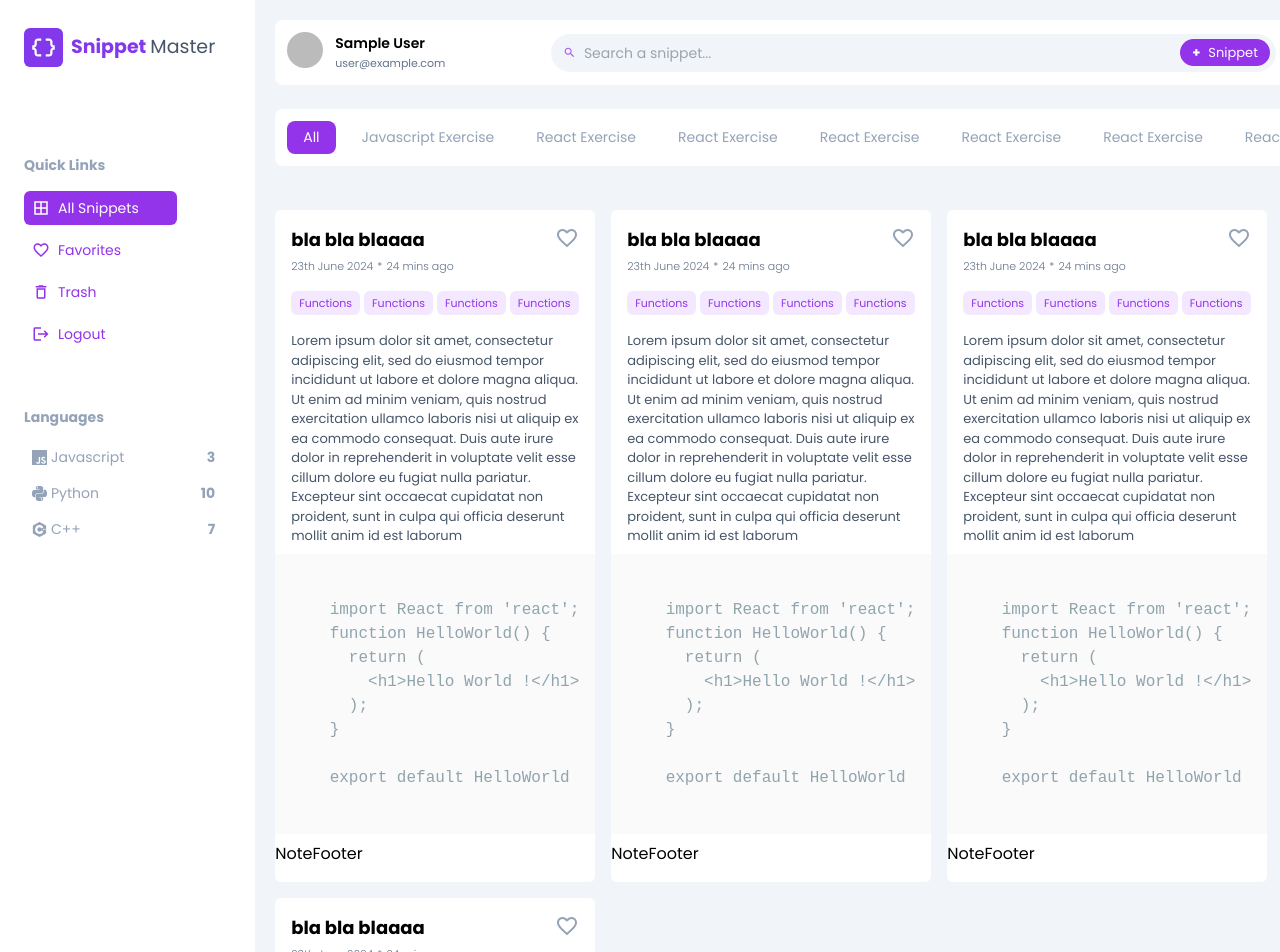
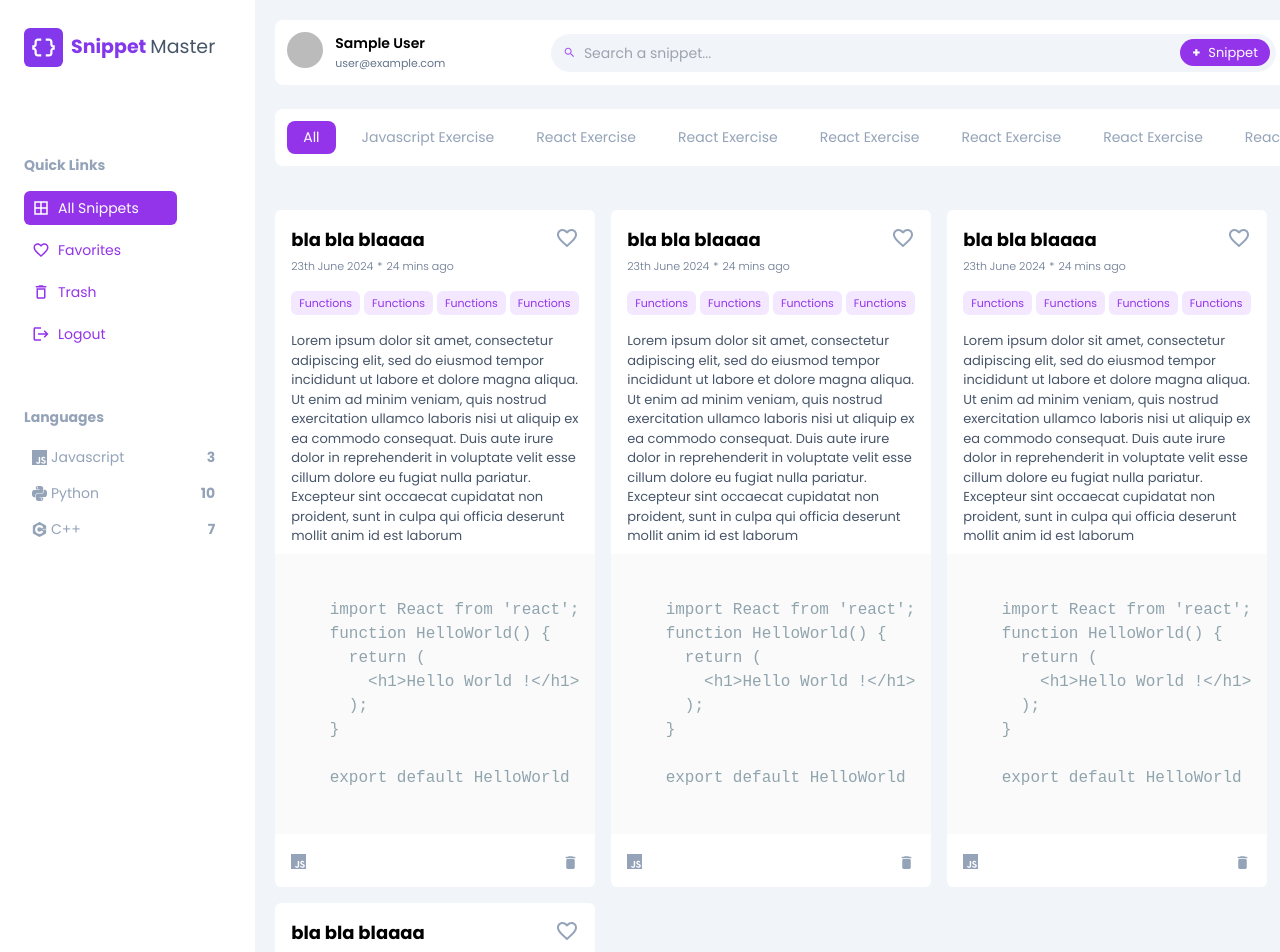
Before and after one commit to rajputkarsh/snippet-master, a Next.js app: page /my-notes in a window 1280 px wide. Shown: the top 952 px of the page. Built offline with nearby package versions, Linux system fonts and the light colour scheme; no server answers; sample sign-in values are in the browser's storage.

Commit message:
add NoteFooter component

```diff
--- a/src/components/AllNotes/Note/NoteFooter.tsx
+++ b/src/components/AllNotes/Note/NoteFooter.tsx
@@ -1,8 +1,16 @@
+
+import { DeleteRounded } from "@mui/icons-material";
+import { SiJavascript } from "react-icons/si";
 
 function NoteFooter() {
   return (
-    <div>NoteFooter</div>
-  )
+    <div className="flex justify-between text-[13px] text-slate-400 mx-4 mt-3">
+      <div className="flex ggap-1 items-center">
+        <SiJavascript size={15} className="mb-[2px]" />
+      </div>
+      <DeleteRounded sx={{fontSize: 17}} className="cursor-pointer" />
+    </div>
+  );
 }
 
 export default NoteFooter
--- a/src/components/AllNotes/Note/index.tsx
+++ b/src/components/AllNotes/Note/index.tsx
@@ -1,7 +1,5 @@
 
 import { useGlobalContext } from "@/context";
-import { DeleteRounded } from "@mui/icons-material";
-import { SiJavascript } from "react-icons/si";
 import { isDarkMode } from "@/lib/utils";
 import NoteHeader from "./NoteHeader";
 import NoteDate from "./NoteDate";
```
